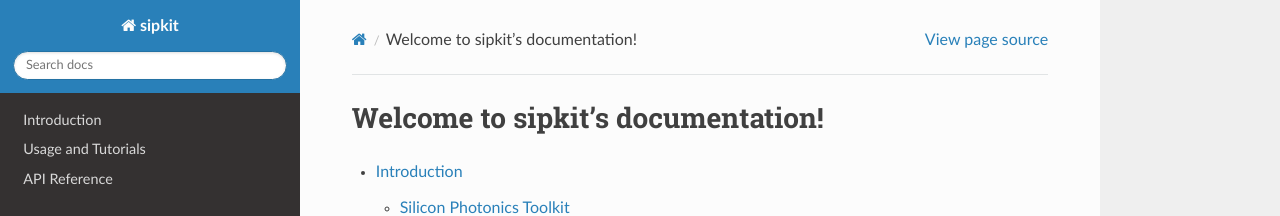
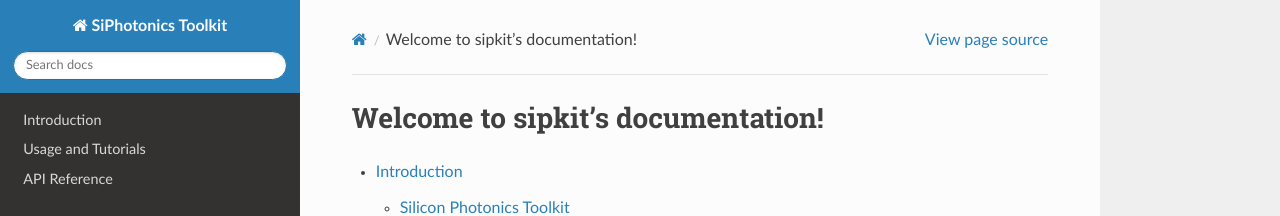
Before and after one commit to Photonic-Architecture-Laboratories/si-photonics-toolkit, a Sphinx documentation site: the page built from docs/source/index.rst, in a window 1280 px wide. Shown: the top 216 px of the page. Built offline with Sphinx 7.4.7 and the Read the Docs theme 2.0.0, drawn with Linux system fonts in a browser that asks for light colours.

Commit message:
docs(conf): update project name to siphotonics toolkit

```diff
--- a/docs/source/conf.py
+++ b/docs/source/conf.py
@@ -12,7 +12,7 @@ from sphinx.util import texescape
 
 sys.path.insert(0, os.path.abspath("../../sipkit"))
 
-project = "sipkit"
+project = "SiPhotonics Toolkit"
 copyright = "2023, Photonic Architecture Laboratories"
 # use texescape to escape latex new line characters
 author = texescape.escape("A. D. Vit\\K. Gorgulu\\A. N. Amiri\\E. S. Magden", "lualatex")
```
